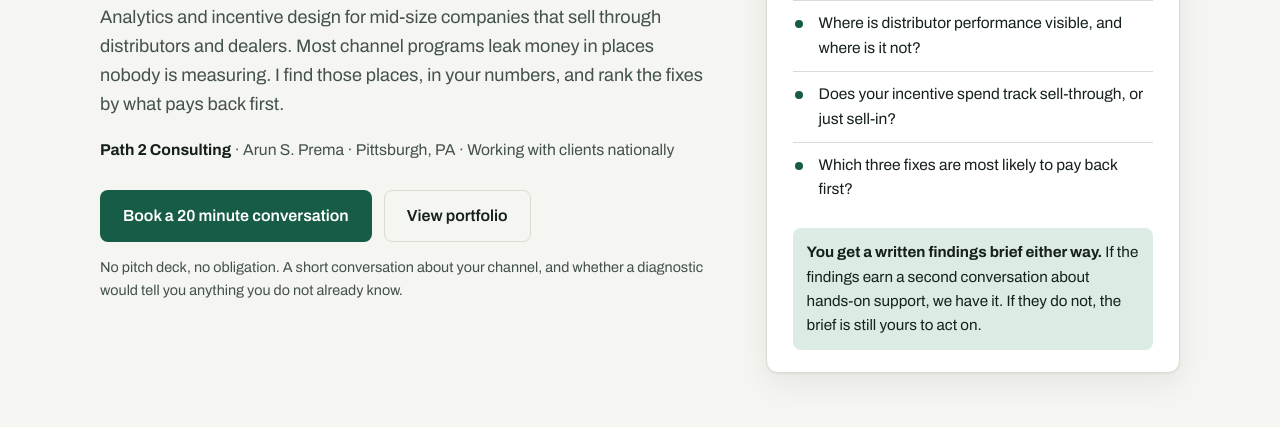
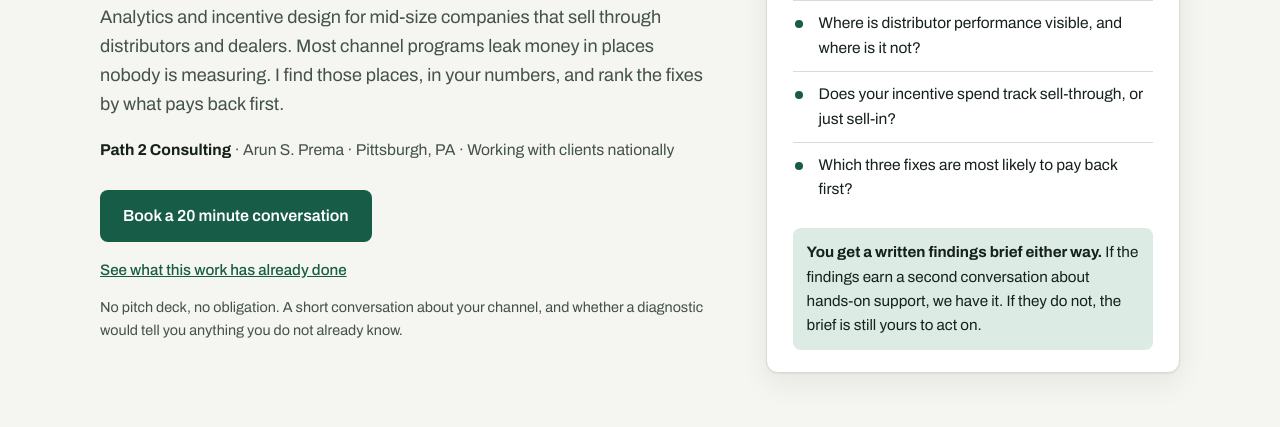
Before and after one commit to arunshanmugamprema/arunshanmugamprema.github.io, a plain HTML site: page path2/index.html in a window 1280 px wide. Shown: the part 350-777 px from the top of the page. Drawn offline with Linux system fonts and the light colour scheme.

Commit message:
Path 2 site: remove portfolio links, single email CTA

```diff
--- a/path2/index.html
+++ b/path2/index.html
@@ -111,6 +111,7 @@
       .btn-ghost { background: transparent; color: var(--ink); border-color: var(--line); }
       .btn-ghost:hover { background: var(--surface-2); }
       .hero-note { margin-top: 14px; font-size: 0.9rem; color: var(--ink-soft); }
+      .hero-proof-link { margin-top: 16px; font-size: 0.95rem; font-weight: 500; }
 
       .offer-card {
         background: var(--surface); border: 1px solid var(--line); border-radius: 12px;
@@ -282,8 +283,8 @@
             <p class="byline"><strong>Path 2 Consulting</strong> · Arun S. Prema · Pittsburgh, PA · Working with clients nationally</p>
             <div class="cta-row">
               <a class="btn btn-primary" href="mailto:arunshanmugamprema@gmail.com?subject=Channel%20Diagnostic%20conversation">Book a 20 minute conversation</a>
-              <a class="btn btn-ghost" href="https://arunshanmugamprema.github.io/" target="_blank" rel="noopener">View portfolio</a>
             </div>
+            <p class="hero-proof-link"><a href="#proof">See what this work has already done</a></p>
             <p class="hero-note">No pitch deck, no obligation. A short conversation about your channel, and whether a diagnostic would tell you anything you do not already know.</p>
           </div>
 
@@ -467,8 +468,6 @@
         <span><strong>Path 2 Consulting</strong> · Arun S. Prema · Pittsburgh, PA</span>
         <span>
           <a href="mailto:arunshanmugamprema@gmail.com">arunshanmugamprema@gmail.com</a>
-          &nbsp;·&nbsp;
-          <a href="https://arunshanmugamprema.github.io/" target="_blank" rel="noopener">Portfolio</a>
         </span>
       </div>
     </footer>
```
